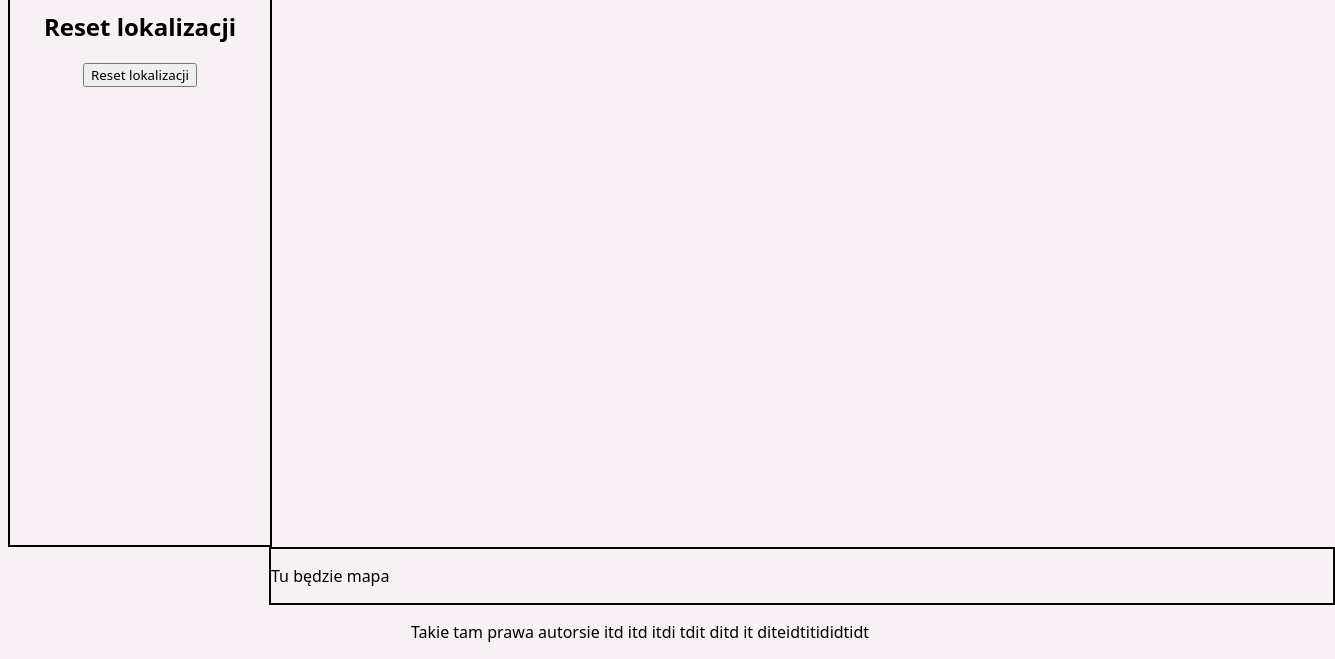
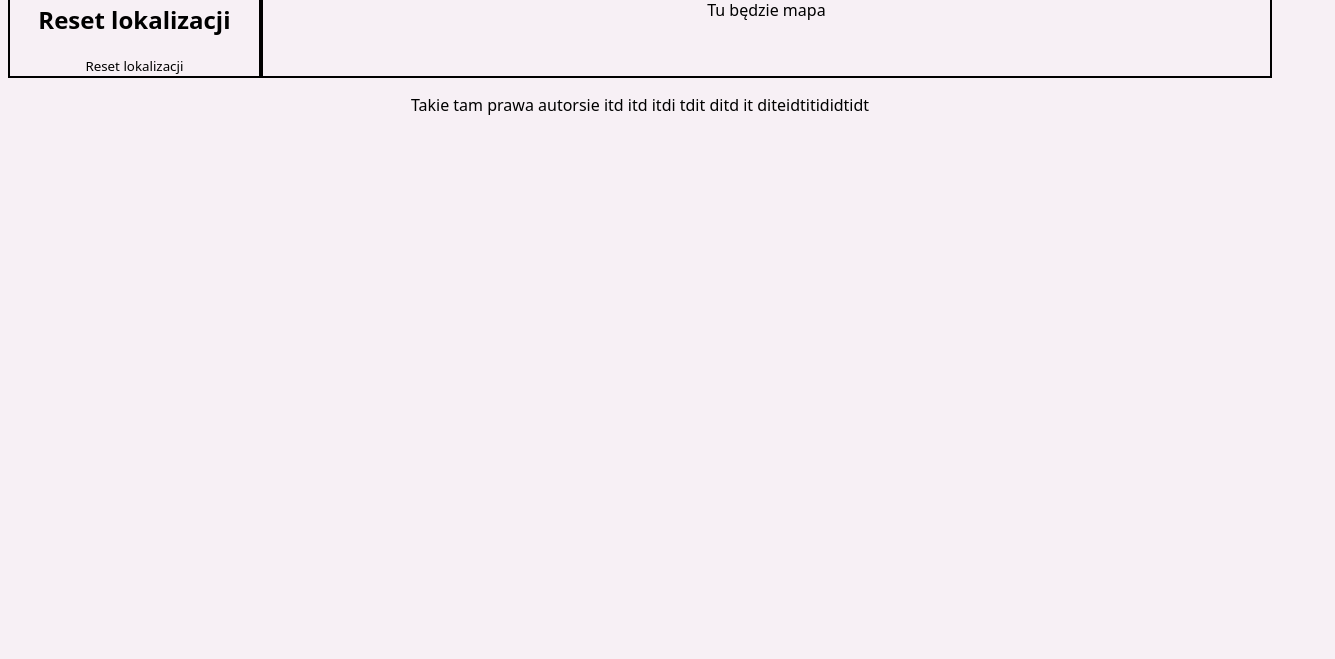
Before and after one commit to Niyande/hackuj-kraj, a website: page index.html in a window 1280 px wide. Shown: the part 177-836 px from the top of the page, 1335 px wide, since content can reach past the window. After the commit the page ends 800 px from the top, so only its background shows below. Drawn offline with Linux system fonts and the light colour scheme; a web font is replaced by a local one.

Commit message:
hackuj-kraj

```diff
--- a/index.html
+++ b/index.html
@@ -8,7 +8,7 @@
     <meta name="viewport" content="width=device-width, initial-scale=1.0">
     <script type="module" src="script.js"></script>
     <link rel="stylesheet" href="style.css">
-    <title>AED Zadanie super zajebiste</title>
+    <title>MapAED - AED Blisko Ciebie</title>
     <link rel="icon" href="logopion.ico">
 </head>
 <body onload="g1()">
@@ -16,7 +16,7 @@
         <h1>mapAED - AED Blisko Ciebie.</h1>
         <img src="mappoziom.webp" alt="logo-aed">
     </div>
-
+    <div class="wrapper">
         <div id="left">
             <h2>Reset lokalizacji</h2>
             <input type="button" id="g1" onclick="g1()" value="Reset lokalizacji">
@@ -24,6 +24,7 @@
         <div id="main-map">
             <p>Tu będzie mapa</p>
         </div>
+    </div>
     <div id="footer">
         <p>Takie tam prawa autorsie itd itd itdi tdit ditd it diteidtitididtidt</p>
     </div>
--- a/style.css
+++ b/style.css
@@ -1,4 +1,5 @@
 *{
+    box-sizing: border-box;
         font-family: system-ui, -apple-system, BlinkMacSystemFont, 'Segoe UI', Roboto, Oxygen, Ubuntu, Cantarell, 'Open Sans', 'Helvetica Neue', sans-serif;
 
         text-align: center;
@@ -15,6 +16,15 @@ img{
 input[type="button"]{
     display: flex;
     margin: auto;
+    background-color: transparent;
+    border: transparent;
+}
+input[type="button"]:hover{
+    display: flex;
+    margin: auto;
+    background-color: transparent;
+    border: transparent;
+    font-size: 15px;
 }
 h1{
     padding: 50px;
@@ -25,16 +35,20 @@ h1{
     border-bottom: 2px solid black;
     height: 150px;
     margin-top:auto;
+    clear: both;
 }
 #left{
     border: 2px solid black;
-    width: 250px;
-    padding: 5px;
-    height: 550px;
+    width: 20%;
+    height: 30%;
+    float: left;
 }
 #main-map{
     border: 2px solid black;
-    width: 84%;
-    margin-left: 261px;
-    display: flex;
+    clear: both;
+    width: 80%
 }
+.wrapper{
+  margin: 0 auto;
+  display: flex;
+}
```
Lines whose indentation alone changed are shown as unchanged.
